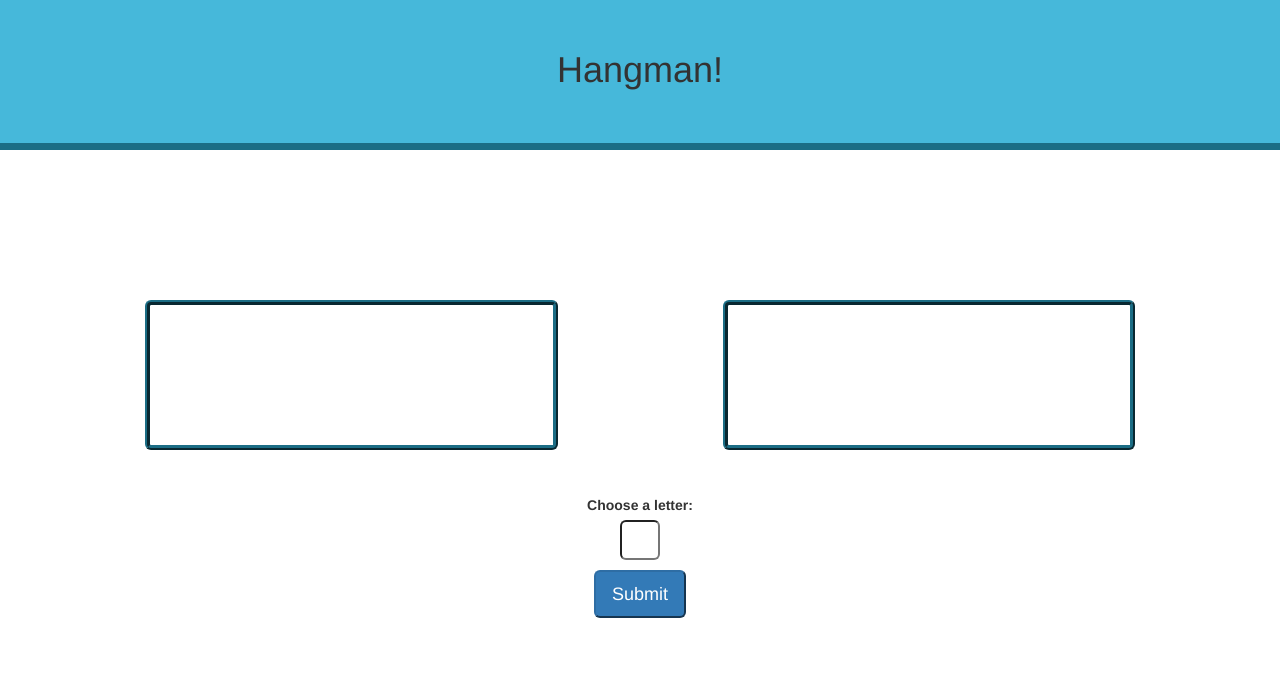
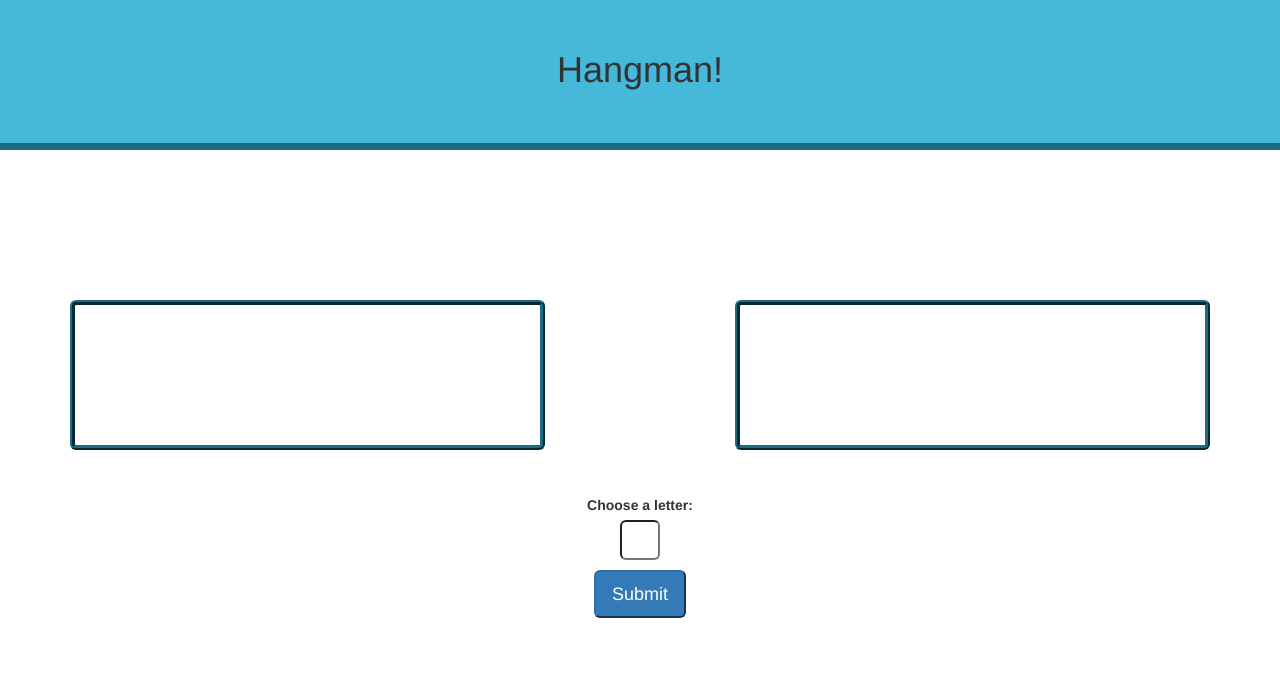
Before and after one commit to aimee-wyld/hangman, a plain HTML site: page index.html in a window 1280 px wide. Drawn offline with Linux system fonts and the light colour scheme; no server answers.

Commit message:
moved content of word-output div outside so empty and fixed css change

```diff
--- a/css/layout.css
+++ b/css/layout.css
@@ -10,8 +10,7 @@ main {
 }
 
 #word-output {
-    height: 500px;
-    padding: 75px;
+    margin-top: 75px;
 }
 
 #game-output {
```
Also changed, not shown: index.html (+1 -1 lines).
